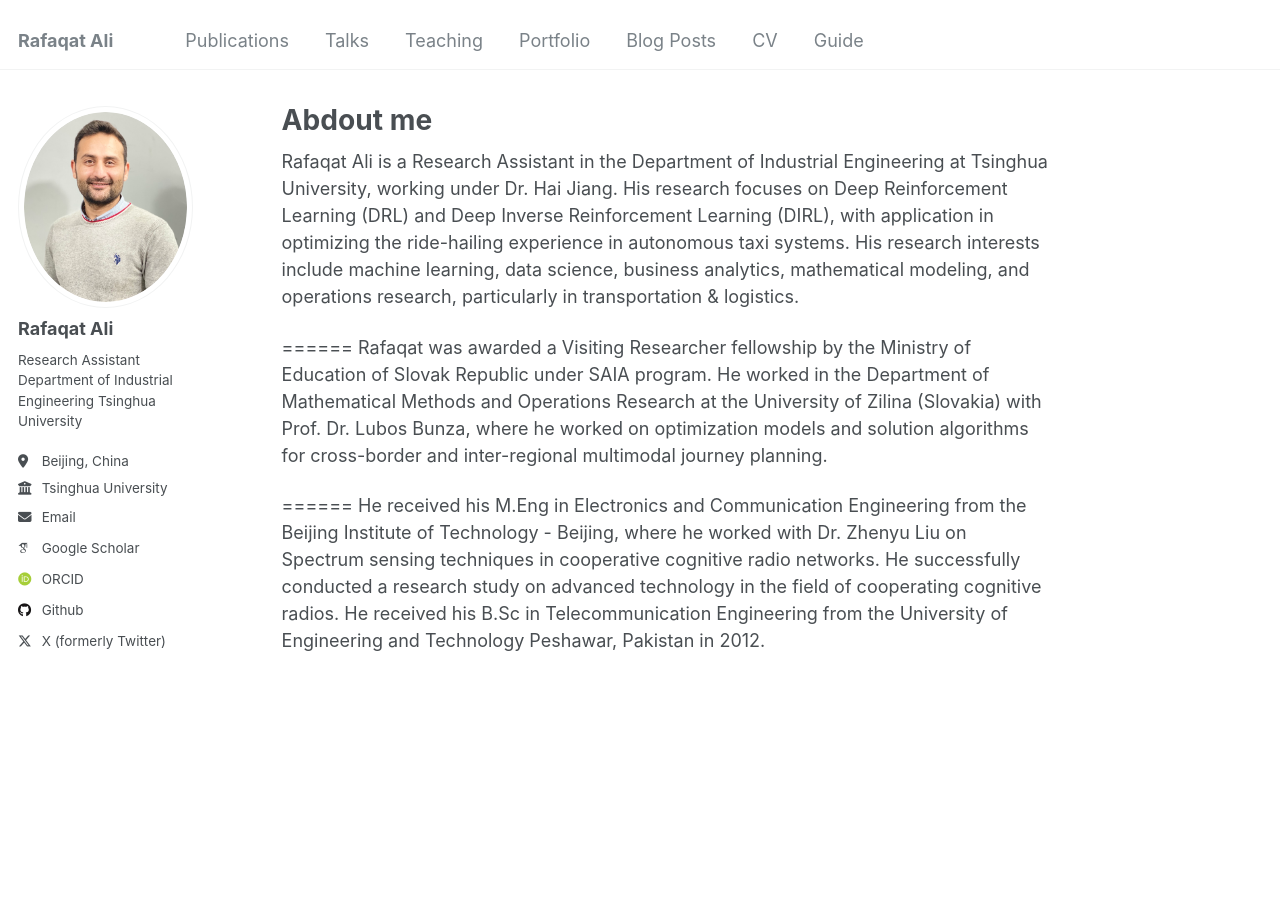
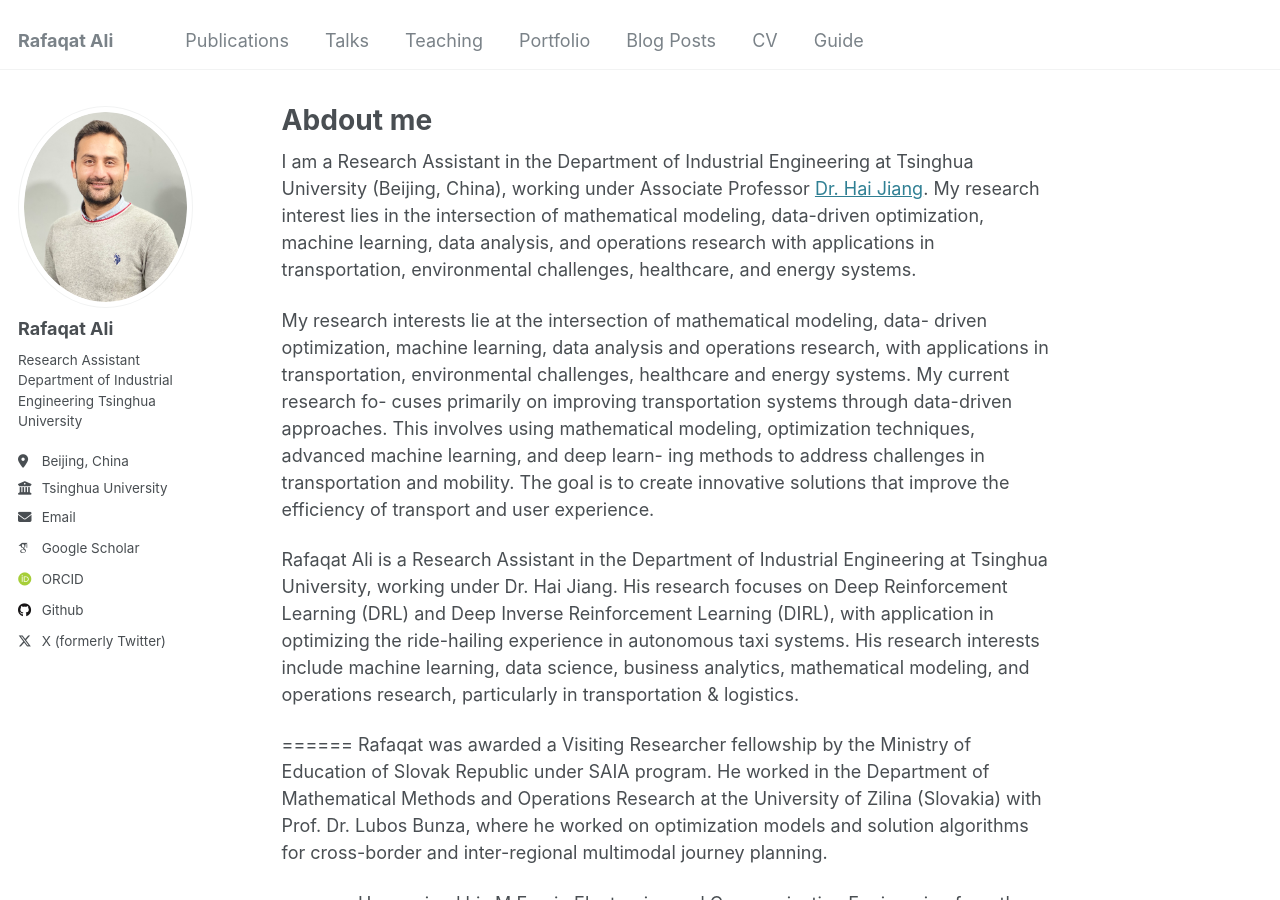
Before and after one commit to ralikk/ralikk.github.io, a Jekyll site: the page built from _pages/about.md, in a window 1280 px wide and 900 px high. Built offline with Jekyll 4.4.1, drawn with Linux system fonts in a browser that asks for light colours; some web fonts are replaced.

Commit message:
Update about.md

```diff
--- a/_pages/about.md
+++ b/_pages/about.md
@@ -7,6 +7,13 @@ redirect_from:
   - /about.html
 ---
 
+I am a Research Assistant in the Department of Industrial Engineering at Tsinghua University (Beijing, China), working under Associate Professor [Dr. Hai Jiang](https://www.ie.tsinghua.edu.cn/eng/info/1051/1023.htm). My research interest lies in the intersection of mathematical modeling, data-driven optimization, machine learning, data analysis, and operations research with applications in transportation, environmental challenges, healthcare, and energy systems.
+
+
+
+My research interests lie at the intersection of mathematical modeling, data- driven optimization, machine learning, data analysis and operations research, with applications in transportation, environmental challenges, healthcare and energy systems. My current research fo- cuses primarily on improving transportation systems through data-driven approaches. This involves using mathematical modeling, optimization techniques, advanced machine learning, and deep learn- ing methods to address challenges in transportation and mobility. The goal is to create innovative solutions that improve the efficiency of transport and user experience.
+
+
 Rafaqat Ali is a Research Assistant in the Department of Industrial Engineering at Tsinghua University, working under Dr. Hai Jiang. His research focuses on Deep Reinforcement Learning (DRL) and Deep Inverse Reinforcement Learning (DIRL), with application in optimizing the ride-hailing experience in autonomous taxi systems. His research interests include machine learning, data science, business analytics, mathematical modeling, and operations research, particularly in transportation & logistics.
 
 ======
```
